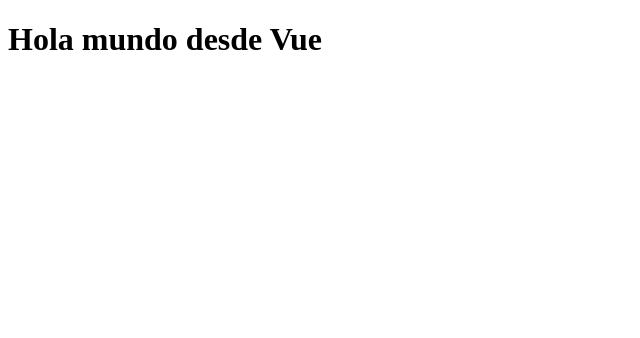
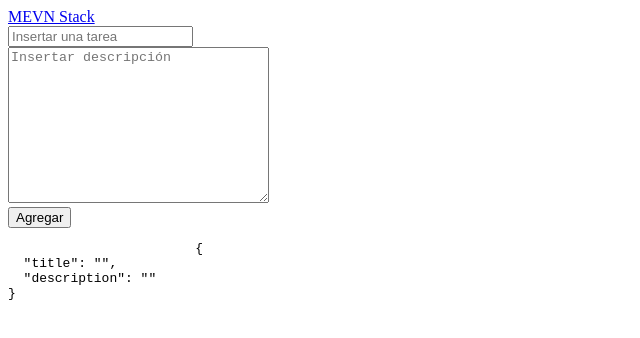
Before and after one commit to csotox/talleres-tech, a Vue app in the folder faztweb-mevn/: page / in a window 1280 px wide. Shown: the top 338 px of the page, without its empty margins (0-640 px from the left). Built offline with nearby package versions, Linux system fonts and the light colour scheme; the HTML template or start-up script is replaced by a standard one.

Commit message:
Agrego form de tareas

```diff
--- a/faztweb-mevn/src/app/components/App.vue
+++ b/faztweb-mevn/src/app/components/App.vue
@@ -1,3 +1,56 @@
 <template>
-    <h1>Hola mundo desde Vue</h1>
+    <div>
+        <nav class="navbar navbar-light bg-light">
+            <a href="/" class="navbar-brand">MEVN Stack</a>
+        </nav>
+
+        <div class="container">
+            <div class="row pt-5">
+                <div class="col-5">
+                    <div class="card">
+                        <div class="card-body">
+                            <form @submit.prevent="addTask">
+                                <div class="form-group">
+                                    <input v-model="task.title"
+                                        type="text"
+                                        placeholder="Insertar una tarea"
+                                        class="form-control">
+                                </div>
+                                <div class="form-group">
+                                    <textarea v-model="task.description"
+                                        cols="30" rows="10"
+                                         placeholder="Insertar descripción"
+                                         class="form-control"></textarea>
+                                </div>
+                                <button class="btn btn-primary btn-block">Agregar</button>
+                            </form>
+                        </div>
+                    </div>
+                </div>
+                <div class="col-5">
+                    <pre>
+                        {{ task }}
+                    </pre>
+                </div>
+            </div>
+        </div>
+    </div>
 </template>
+
+<script>
+export default {
+    data: () => ({
+        task: {
+            title: '',
+            description: '',
+        }
+    }),
+    methods: {
+        addTask() {
+            alert('addTask');
+            this.task.title = '';
+            this.task.description = '';
+        },
+    },
+}
+</script>
```
